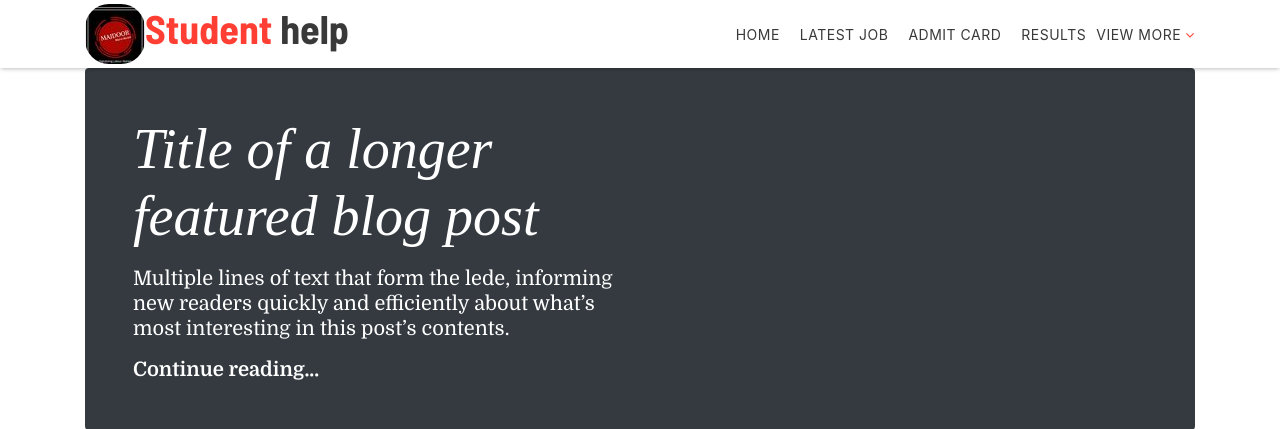
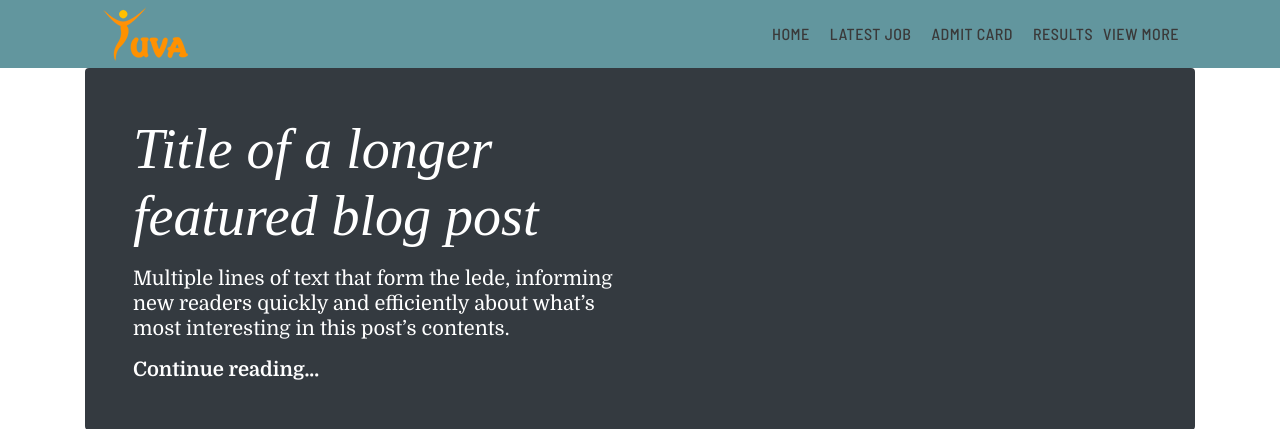
Before and after one commit to devraj4522/studentWebsite, a Django app: page /blog/ in a window 1280 px wide. Shown: the top 429 px of the page. Run offline with Django 3.2, Linux system fonts and the light colour scheme; data that the repository does not hold is empty; parts of the project's set-up code (start-up, migrations or seed data) failed here and were passed over; some libraries are stand-ins or nearby versions.

Commit message:
Home Page is a bit made to look nicer

```diff
--- a/job_openings/static/job_openings/css/style.css
+++ b/job_openings/static/job_openings/css/style.css
@@ -575,7 +575,7 @@ a.button-w3ls:hover {
 }
 
 .banner-top3 {
-    background: url(../images/3.png) no-repeat bottom;
+    background: url(../images/3.svg) no-repeat bottom;
     background-size: cover;
     -webkit-background-size: cover;
     -moz-background-size: cover;
@@ -924,7 +924,7 @@ button.submit-contact:hover {
 /* inner pages */
 
 .header-boarder{
-    box-shadow: 0 2px 4px -1px rgba(0,0,0,.25);
+    background: #62969e;
 }
 /* page details */
 .breadcrumb-agile {
@@ -1653,9 +1653,7 @@ link_color a {
 
 
   /* visited link */
-  a:visited {
-    color: #ff3f34;
-  }
+
 
   /* mouse over link */
   a:hover {
--- a/job_openings/templates/job_openings/basics.html
+++ b/job_openings/templates/job_openings/basics.html
@@ -2,7 +2,7 @@
 <html lang="zxx">
 
 <head>
-	 <title>Student help Restaurants Category Bootstrap Responsive Web Template | Home  w3layouts</title>
+	 <title>Yuva latest form ,results,admit card | Home  Yuva</title>
 	<!-- Meta tag Keywords -->
 	<meta name="viewport" content="width=device-width, initial-scale=1">
 	<meta charset="UTF-8" />
@@ -49,37 +49,37 @@
 
 	<div class="py-1 col-12 header-boarder">
 		<div class="container">
-			<div class="nav-content">
+			<div class="nav-content ">
 				<!-- logo -->
 				<h1>
 					<a id="logo" class="logo" href="index.html">
-						<img src="../../static/job_openings/images/logo.jpg" alt="" class="img-fluid rounded-circle"><span>Student </span> help
+						<img src="../../static/job_openings/images/logo.png" alt="" class="img-fluid rounded-circle">
 					</a>
 
 				</h1>
 				<!-- //logo -->
 				<!-- nav -->
 				<div class="nav_web-dealingsls">
-					<nav>
+					<nav class=' navbar navbar-dark'>
 						<label for="drop" class="toggle">Menu</label>
 						<input type="checkbox" id="drop" />
 						<ul class="menu">
-							<li><a href="/">Home</a></li>
-							<li><a href="/latest-job/">Latest job</a></li>
-							<li><a href="/admit-card/">Admit Card</a></li>
-							<li><a href="/result">Results</a></li>
+							<li><a href="/"><h6>Home</h6></a></li>
+							<li><a href="/latest-job/"><h6>Latest job</h6></a></li>
+							<li><a href="/admit-card/"><h6>Admit Card</h6></a></li>
+							<li><a href="/result"><h6>Results</h6></a></li>
 							<li>
 								<!-- First Tier Drop Down -->
-								<label for="drop-3" class="toggle toogle-2">View More <span class="fa fa-angle-down"
+								<label for="drop-3" class="toggle toogle-2"><h6>View More</h6> <span class="fa fa-angle-down"
 										aria-hidden="true"></span>
 								</label>
-								<a href="#pages">View More <span class="fa fa-angle-down color" style="color:#ff3f34;" aria-hidden="true"></span></a>
+								<a href="#pages"><h6>View More</h6> </a>
 								<input type="checkbox" id="drop-3" />
 								<ul>
 									<li><a class="drop-text" href="#">Exams</a></li>
 									<li><a class="drop-text" href="/about/">Classified</a></li>
 									<li><a class="drop-text" href="#j">Categories</a></li>
-									<li><a class="drop-text" href="">Blog</a></li>
+									<li><a class="drop-text" href="/blog">Blog</a></li>
 								</ul>
 							</li>
 
@@ -111,38 +111,35 @@
 					<!-- logo -->
 					<h2>
 						<a class="logo text-wh" href="/">
-							<img src="../../static/job_openings/images/logo.jpg" alt="" class="img-fluid rounded-circle"><span>Student</span> help
+							<img src="../../static/job_openings/images/logo.png" alt="" class="img-fluid rounded-circle"><span>The</span> Yuva
 						</a>
 					</h2>
 					<!-- //logo -->
-					<p class="mt-lg-4 mt-3 mb-lg-5 mb-4">Sed ut perspiciatis Dev Raj Singh natus errorhjhsit lupt
-						atem
-						accursit lupt atem accu
-						dfdsa
-						ntium doloremque laudan tium accu santium dolore.</p>
+					<p class="mt-lg-4 mt-3 mb-lg-5 mb-4">Millions of Dream in a single eye.Youva brings  stories about Indian startup founders and entrepreneurs who are changing the world we live in. With the Mission to help job aspirants and glorious students to be exam ready.
+					Yuva Promisses to provide all relevent information for their need.</p>
 					<!-- social icons -->
 					<ul class="top-right-info">
 						<li>
 							<p>Follow As:</p>
 						</li>
 						<li class="facebook-w3">
-							<a href="#facebbok">
+							<a href="https://www.facebook.com/"target ='_blank'>
 								<span class="fa fa-facebook-f"></span>
 							</a>
 						</li>
 						<li class="twitter-w3">
-							<a href="#twitter">
+							<a href="https://twitter.com/Devraj40845333"target ='_blank'>
 								<span class="fa fa-twitter"></span>
 							</a>
 						</li>
 						<li class="google-w3">
-							<a href="#google">
+							<a href="https://mail.google.com/mail/u/0/?pli=1#inbox"target ='_blank'>
 								<span class="fa fa-google-plus"></span>
 							</a>
 						</li>
 						<li class="dribble-w3">
 							<a href="#dribble">
-								<span class="fa fa-dribbble"></span>
+								<span class="fa fa-dribbble"target ='_blank'></span>
 							</a>
 						</li>
 					</ul>
@@ -153,25 +150,25 @@
 						<h3>Contact Us</h3>
 					</div>
 					<div class="footer-text mt-4">
-						<p>Address : 1234 lock, Charlotte, North Carolina, United States</p>
+						<p>Address : Salt Lake Sector V, Kolkata , India</p>
 						<p class="my-2"><span class="fa fa-phone fa-lg fa-color"></span> : +12 534894364</p>
-						<p><span class="fa fa-envelope fa-lg fa-color"></span><a href="mailto:info@example.com"> :info@example.com</a></p>
+						<p><span class="fa fa-envelope fa-lg fa-color"></span><a href="mailto:rehansingh.4522@gmil.com"> rehansingh.4522@gmail.com</a></p>
 					</div>
 					<div class="footer-title mt-4 pt-md-2">
-						<h3>Payment Method</h3>
+						<h3>All exams forms</h3>
 					</div>
 					<ul class="list-unstyled payment-links mt-4">
 						<li>
-							<a href="latest_job.html"><img src="../../static/job_openings/images/pay2.png" alt=""></a>
+							<a href="latest_job.html"><img src="../../static/job_openings/images/jee.jpg" alt=""></a>
 						</li>
 						<li>
-							<a href="latest_job.html"><img src="../../static/job_openings/images/pay5.png" alt=""></a>
+							<a href="latest_job.html"><img src="../../static/job_openings/images/railway.png" alt=""></a>
 						</li>
 						<li>
-							<a href="latest_job.html"><img src="../../static/job_openings/images/pay1.png" alt=""></a>
+							<a href="latest_job.html"><img src="../../static/job_openings/images/air.jpg" alt=""></a>
 						</li>
 						<li>
-							<a href="latest_job.html"><img src="../../static/job_openings/images/pay4.png" alt=""></a>
+							<a href="latest_job.html"><img src="../../static/job_openings/images/sbi.jpg" alt=""></a>
 						</li>
 					</ul>
 				</div>
@@ -180,25 +177,25 @@
 						<h3>Top Exams</h3>
 					</div>
 					<div class="footer-text mt-4">
-						<p>Address : 1234 lock, Charlotte, North Carolina, United States</p>
-						<p class="my-2"><span class="fa fa-phone fa-lg fa-color"></span> : +12 534894364</p>
-						<p><span class="fa fa-envelope fa-lg fa-color"></span><a href="mailto:info@example.com"> :info@example.com</a></p>
+						<p>Jee Main and Advanced</p>
+						<p class="my-2"> NEET</p>
+						<p>CAT WBJEE RAILWAY</p>
 					</div>
 					<div class="footer-title mt-4 pt-md-2">
-						<h3>Payment Method</h3>
+						<h3> More Stories </h3>
 					</div>
 					<ul class="list-unstyled payment-links mt-4">
 						<li>
-							<a href="latest_job.html"><img src="../../static/job_openings/images/pay2.png" alt=""></a>
+							<a href="#">Student Material</a>
 						</li>
 						<li>
-							<a href="latest_job.html"><img src="../../static/job_openings/images/pay5.png" alt=""></a>
+							<a href="#"></a>
 						</li>
 						<li>
-							<a href="latest_job.html"><img src="../../static/job_openings/images/pay1.png" alt=""></a>
+							<a href="latest_job.html"></a>
 						</li>
 						<li>
-							<a href="latest_job.html"><img src="../../static/job_openings/images/pay4.png" alt=""></a>
+							<a href="#"></a>
 						</li>
 					</ul>
 				</div>
@@ -209,8 +206,8 @@
 	<!-- //footer -->
 	<!-- copyright -->
 	<div class="cpy-right text-center py-3">
-		<p>© 2019 Student help. All rights reserved | Design by
-			<a href="http://w3layouts.com"> w3layouts.</a>
+		<p>© 2020 The Yuva. All rights reserved | Design by
+			<a href="http://theyuva.com"> Dev Raj Singh.</a>
 		</p>
 	</div>
 	<!-- //copyright -->
```
Also changed, not shown: job_openings/templates/job_openings/index.html (+6 -12 lines), job_openings/static/job_openings/images/3.png, job_openings/static/job_openings/images/logo.jpg (deleted), job_openings/static/job_openings/images/logo.png, 1 other file.
